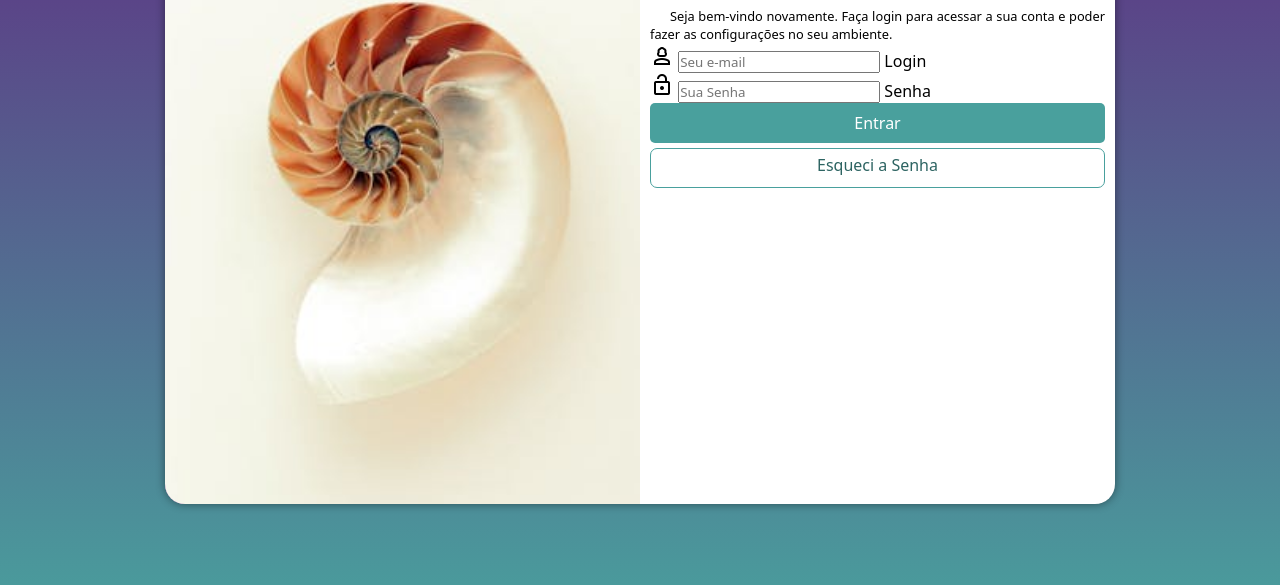
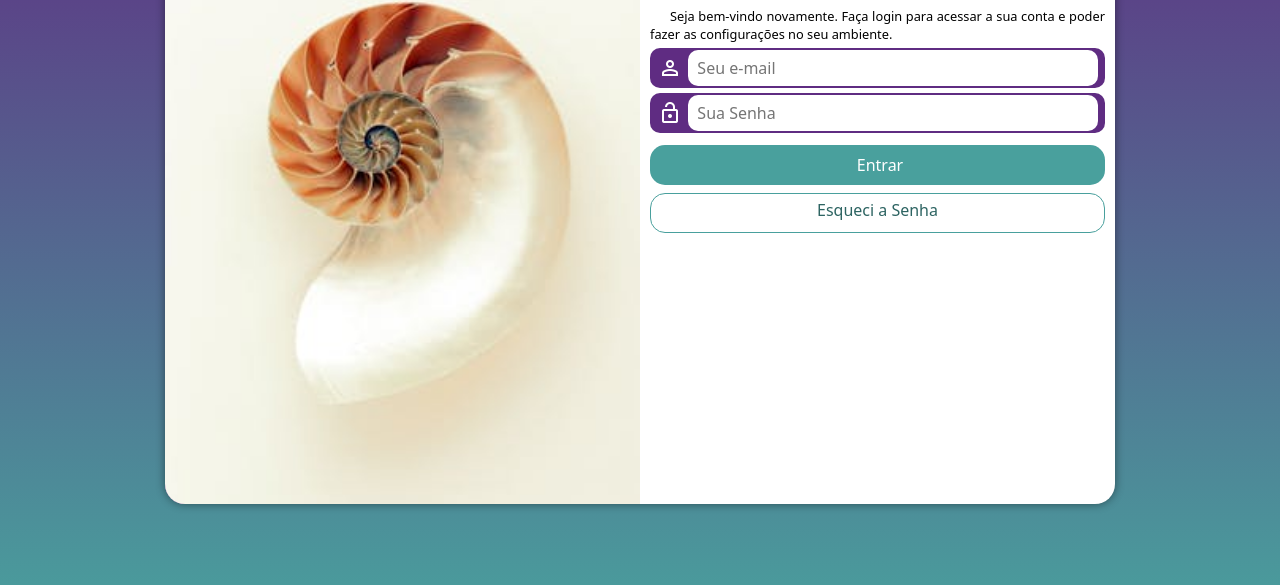
Before and after one commit to JLuisusr/tela_login, a plain HTML site: page index.html in a window 1280 px wide. Shown: the part 171-756 px from the top of the page. Drawn offline with nearby package versions, Linux system fonts and the light colour scheme.

Commit message:
finalizado

```diff
--- a/index.html
+++ b/index.html
@@ -19,14 +19,13 @@
                 <p>Seja bem-vindo novamente. Faça login para acessar a sua conta e poder fazer as configurações no seu ambiente.</p>
                 <form action="login.php" method="post">
                     <div class="campo">
-                        <span class="material-symbols-outlined" style="font-size: 24px" >person_3</span>
-                        <input type="email" name="login" id="ilogin" placeholder="Seu e-mail" required>
-                        <label for="log">Login</label>
+                        <label for="log"><span class="material-symbols-outlined ico" style="font-size: 24px" >person</span></label>
+                        <input type="email" name="login" id="ilogin" placeholder=" Seu e-mail" required>
+
                         </div>
                     <div class="campo">
-                        <span class="material-symbols-outlined" style="font-size: 24px;">lock_open</span>
-                        <input type="password" name="senha" id="senha" placeholder="Sua Senha" required autocomplete="current-password" minlength="8">
-                        <label for="senha">Senha</label>
+                        <label for="senha"><span class="material-symbols-outlined ico" style="font-size: 24px;">lock_open</span></label>
+                        <input type="password" name="senha" id="senha" placeholder=" Sua Senha" required autocomplete="current-password" minlength="8">
                     </div>
                     <input type="submit" value="Entrar">
                     <a class="botao" href="esqueci.html">Esqueci a Senha</a>
--- a/style.css
+++ b/style.css
@@ -46,6 +46,7 @@ section#login > div#formulario{
     display: block;
     padding: 10px;
 
+
     h1{
         text-align: center;
         margin-bottom: 10px;
@@ -66,16 +67,52 @@ form > input[type=submit]{
     height: 40px;
     background-color: #49a09d;
     border: none;
-    border-radius: 5px;
+    border-radius: 15px;
     cursor: pointer;
     color: white;
+    margin-top: 15px;
 }
 
 form > input[type=submit]:hover {
     background-color: #2d6462;
+
 }
 
-  a.botao{
+
+div.campo {
+    margin-top: 5px;
+    margin-bottom: 5px;
+    text-align: left;
+    background-color: #5f2c82;
+    height: 40px;
+    border-radius: 10px;
+}
+
+.ico{
+
+    font-size: 40px;
+    transform: translate(3px,3px);
+    padding: 5px;
+    color: white;
+
+
+}
+
+input{
+    height: 36px;
+    width: calc( 100% - 45px);
+    transform: translateY(-3px);
+    border: none;
+    border-radius: 10px;
+    font-size: 16px;
+    padding-left: 5px ;
+}
+
+
+
+
+
+a.botao{
     display: block;
     text-align: center;
     font-size: 1em;
@@ -84,14 +121,13 @@ form > input[type=submit]:hover {
     background-color: white;
     color: #2d6462;
     border: 1px solid #49a09d;
-    border-radius: 7px;
+    border-radius: 15px;
     cursor: pointer;
     margin-top: 5px;
     padding-top: 5px;
     text-decoration: none;
-
     }
 
-a.botao:hover{
+.botao:hover{
     background-color: #2d6462;
     color: white;}
```
